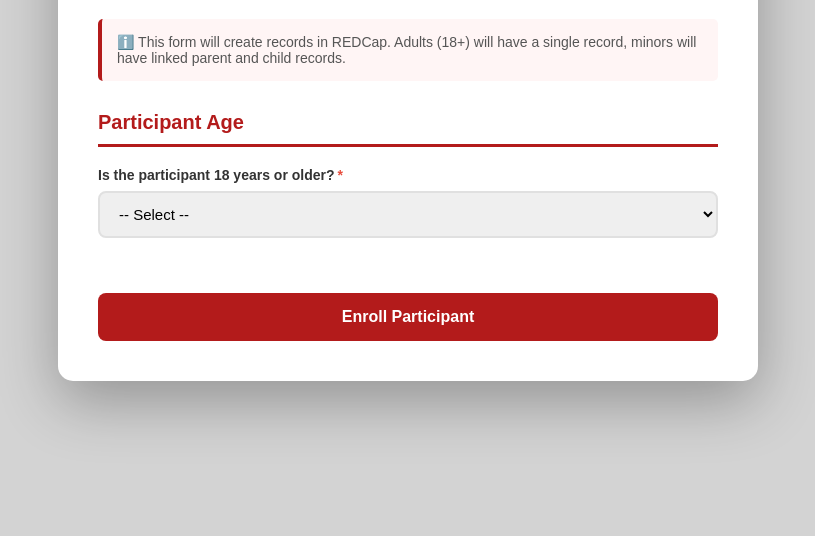
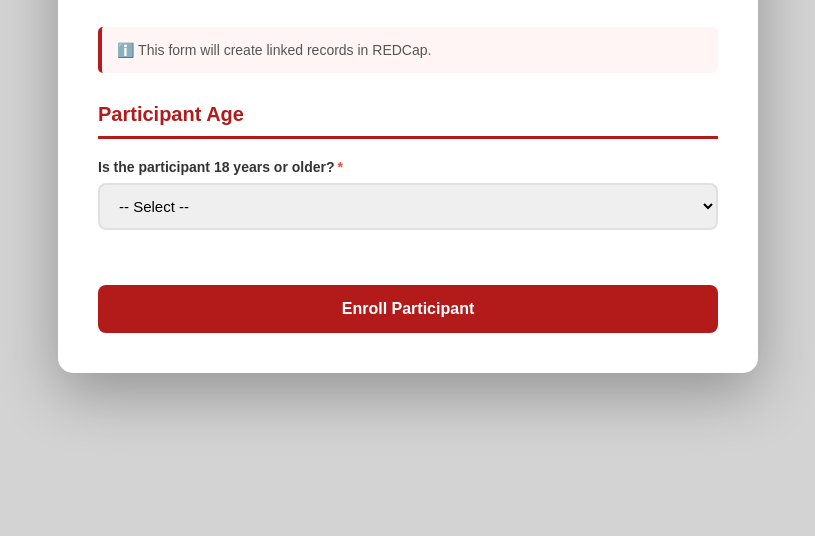
Before and after one commit to dbwcmc/family-enrollment-redcap, a plain HTML site: page index.html in a window 1280 px wide. Shown: the part 264-800 px from the top of the page, without its empty margins (232-1047 px from the left). Drawn offline with Linux system fonts and the light colour scheme.

Commit message:
Update index.html

```diff
--- a/index.html
+++ b/index.html
@@ -256,7 +256,7 @@
         <p class="subtitle">Please fill out all required information</p>
 
         <div class="info-box">
-            ℹ️ This form will create records in REDCap. Adults (18+) will have a single record, minors will have linked parent and child records.
+            ℹ️ This form will create linked records in REDCap.
         </div>
 
         <form id="enrollmentForm">
```
